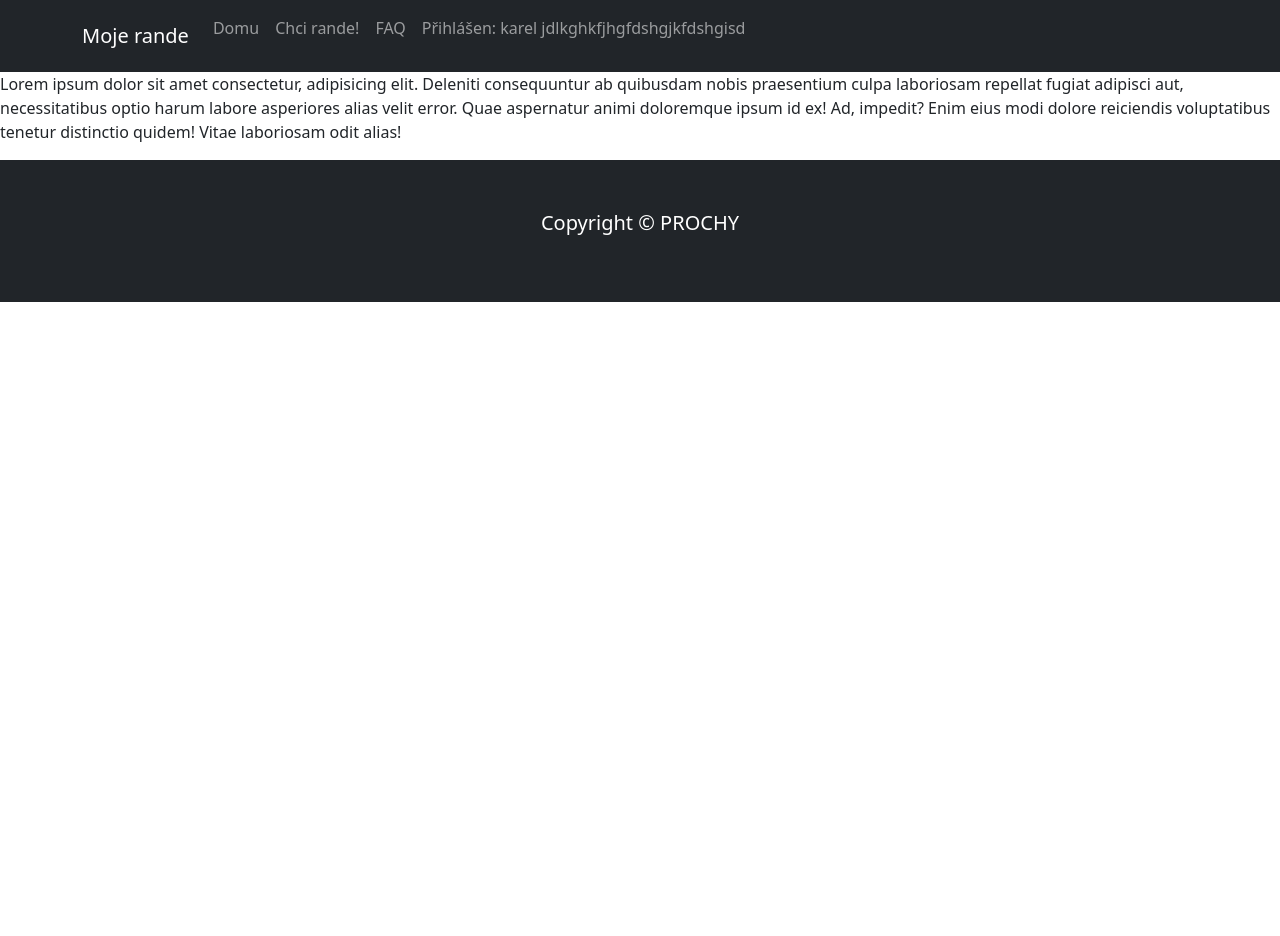
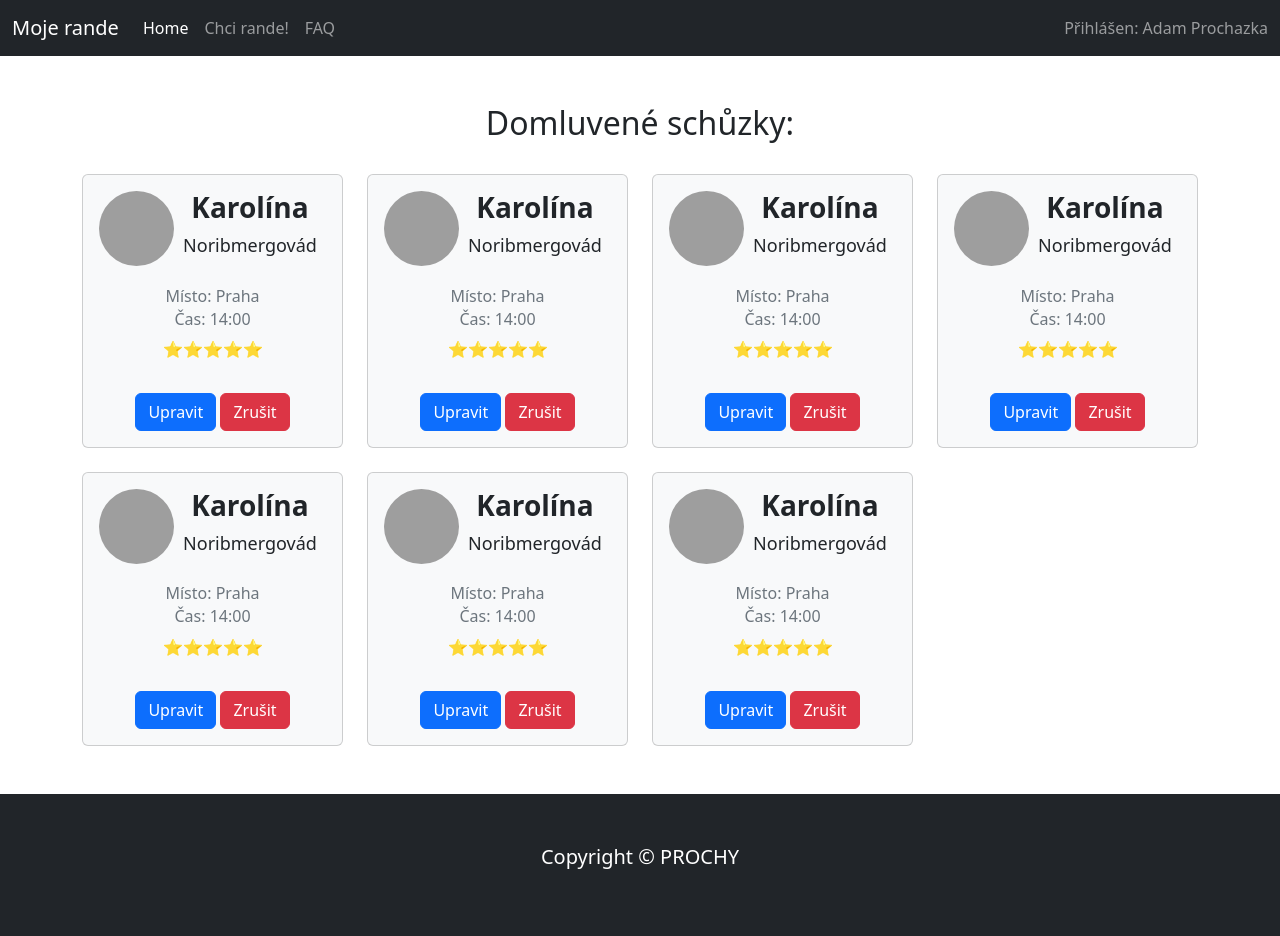
Before and after one commit to AdamProchy/Lexa, a PHP site: page / in a window 1280 px wide. Before the commit the page ends 302 px from the top, so only its background shows below. Run offline with PHP 8.4, Linux system fonts and the light colour scheme; grey boxes are pictures that could not be loaded.

Commit message:
Nav - 90% + basic index.html content

```diff
--- a/index.html
+++ b/index.html
@@ -26,43 +26,186 @@ proto se k datům dostane pouze skrze své přihlašovací údaje.
 
 <!DOCTYPE html>
 <html lang="en">
+
 <head>
     <meta charset="UTF-8">
     <meta http-equiv="X-UA-Compatible" content="IE=edge">
     <meta name="viewport" content="width=device-width, initial-scale=1.0">
-    <link href="https://cdn.jsdelivr.net/npm/bootstrap@5.2.2/dist/css/bootstrap.min.css" rel="stylesheet" integrity="sha384-Zenh87qX5JnK2Jl0vWa8Ck2rdkQ2Bzep5IDxbcnCeuOxjzrPF/et3URy9Bv1WTRi" crossorigin="anonymous">
+    <link href="https://cdn.jsdelivr.net/npm/bootstrap@5.2.2/dist/css/bootstrap.min.css" rel="stylesheet"
+        integrity="sha384-Zenh87qX5JnK2Jl0vWa8Ck2rdkQ2Bzep5IDxbcnCeuOxjzrPF/et3URy9Bv1WTRi" crossorigin="anonymous">
     <link rel="stylesheet" href="style.css">
     <title>🖤 Moje Rande 🧡</title>
 </head>
+
 <body>
     <!--NAVBAR-->
-            <nav class="navbar navbar-expand-md bg-dark navbar-dark">
-                <div class="container">
-                    <a href="#" class="navbar-brand">Moje rande</a>
-                    <button class="navbar-toggler" type="button" data-bs-toggle="collapse" data-bs-target="#navmenu">
+    <nav class="navbar navbar-expand-lg bg-dark navbar-dark">
+        <div class="container-fluid">
+            <a class="navbar-brand" href="#">Moje rande</a>
+            <button class="navbar-toggler" type="button" data-bs-toggle="collapse" data-bs-target="#navbarText">
                 <span class="navbar-toggler-icon"></span>
             </button>
-                    <div class="collapse navbar-collapse" id="navmenu">
-                        <ul class="navbar-nav mr-auto">
+            <div class="collapse navbar-collapse" id="navbarText">
+                <ul class="navbar-nav me-auto mb-2 mb-lg-0">
                     <li class="nav-item">
-                                <a href="../Lexa/index.html" class="nav-link">Domu</a>
+                        <a class="nav-link active" href="../Lexa/index.html">Home</a>
                     </li>
                     <li class="nav-item">
-                                <a href="../Lexa/date.html" class="nav-link">Chci rande!</a>
+                        <a class="nav-link" href="../Lexa/date.html">Chci rande!</a>
                     </li>
                     <li class="nav-item">
-                                <a href="../Lexa/faq.html" class="nav-link">FAQ</a>
-                            </li>
-                            <li class="nav-item" id="login"> <!--NEVÍM JAK MÁM UDĚLAT TADY ABY BYL LOGIN V PRAVO ALE OSTATNÍ VLEVO A ZAVÍRAL SE DO HAMBÁČE-->
-                                <p class="nav-link">Přihlášen: karel jdlkghkfjhgfdshgjkfdshgisd</p>
+                        <a class="nav-link" href="../Lexa/faq.html">FAQ</a>
                     </li>
                 </ul>
+                <span class="navbar-text">
+                    Přihlášen: Adam Prochazka
+                </span>
             </div>
         </div>
     </nav>
 
+    <!--DATES IN MAIN-->
+    <section id="dates" class="p-5">
+        <div class="container">
+            <h2 class="text-center text-dark">Domluvené schůzky:</h2>
+            <br>
+            <div class="row g-4">
+                <div class="col-md-6 col-lg-3">
+                    <div class="card bg-light">
+                        <div class="card-body text-center">
+                            <div id="card-top">
+                                <img src="https://randomuser.me/api/portraits/women/69.jpg" class="rounded-circle"
+                                    id="image" alt="">
+                                <h3 class="card-title"><span style="font-weight: 600;">Karolína </span><span
+                                        style="font-size: large;"> Noribmergovád</span></h3>
+                            </div>
+                            <br>
+                            <h6 class="card-subtitle mb-2 text-muted">Místo: Praha</h6>
+                            <h6 class="card-subtitle mb-2 text-muted">Čas: 14:00</h6>
+                            <p class="rating">⭐⭐⭐⭐⭐</p>
+                            <a href="#" class="btn btn-primary mr-2 mt-3">Upravit</a>
+                            <a href="#" class="btn btn-danger mt-3">Zrušit</a>
+                        </div>
+                    </div>
+                </div>
 
-<p>Lorem ipsum dolor sit amet consectetur, adipisicing elit. Deleniti consequuntur ab quibusdam nobis praesentium culpa laboriosam repellat fugiat adipisci aut, necessitatibus optio harum labore asperiores alias velit error. Quae aspernatur animi doloremque ipsum id ex! Ad, impedit? Enim eius modi dolore reiciendis voluptatibus tenetur distinctio quidem! Vitae laboriosam odit alias!</p>
+                <div class="col-md-6 col-lg-3">
+                    <div class="card bg-light">
+                        <div class="card-body text-center">
+                            <div id="card-top">
+                                <img src="https://randomuser.me/api/portraits/women/69.jpg" class="rounded-circle"
+                                    id="image" alt="">
+                                <h3 class="card-title"><span style="font-weight: 600;">Karolína </span><span
+                                        style="font-size: large;"> Noribmergovád</span></h3>
+                            </div>
+                            <br>
+                            <h6 class="card-subtitle mb-2 text-muted">Místo: Praha</h6>
+                            <h6 class="card-subtitle mb-2 text-muted">Čas: 14:00</h6>
+                            <p class="rating">⭐⭐⭐⭐⭐</p>
+                            <a href="#" class="btn btn-primary mr-2 mt-3">Upravit</a>
+                            <a href="#" class="btn btn-danger mt-3">Zrušit</a>
+                        </div>
+                    </div>
+                </div>
+
+                <div class="col-md-6 col-lg-3">
+                    <div class="card bg-light">
+                        <div class="card-body text-center">
+                            <div id="card-top">
+                                <img src="https://randomuser.me/api/portraits/women/69.jpg" class="rounded-circle"
+                                    id="image" alt="">
+                                <h3 class="card-title"><span style="font-weight: 600;">Karolína </span><span
+                                        style="font-size: large;"> Noribmergovád</span></h3>
+                            </div>
+                            <br>
+                            <h6 class="card-subtitle mb-2 text-muted">Místo: Praha</h6>
+                            <h6 class="card-subtitle mb-2 text-muted">Čas: 14:00</h6>
+                            <p class="rating">⭐⭐⭐⭐⭐</p>
+                            <a href="#" class="btn btn-primary mr-2 mt-3">Upravit</a>
+                            <a href="#" class="btn btn-danger mt-3">Zrušit</a>
+                        </div>
+                    </div>
+                </div>
+
+                <div class="col-md-6 col-lg-3">
+                    <div class="card bg-light">
+                        <div class="card-body text-center">
+                            <div id="card-top">
+                                <img src="https://randomuser.me/api/portraits/women/69.jpg" class="rounded-circle"
+                                    id="image" alt="">
+                                <h3 class="card-title"><span style="font-weight: 600;">Karolína </span><span
+                                        style="font-size: large;"> Noribmergovád</span></h3>
+                            </div>
+                            <br>
+                            <h6 class="card-subtitle mb-2 text-muted">Místo: Praha</h6>
+                            <h6 class="card-subtitle mb-2 text-muted">Čas: 14:00</h6>
+                            <p class="rating">⭐⭐⭐⭐⭐</p>
+                            <a href="#" class="btn btn-primary mr-2 mt-3">Upravit</a>
+                            <a href="#" class="btn btn-danger mt-3">Zrušit</a>
+                        </div>
+                    </div>
+                </div>
+
+                <div class="col-md-6 col-lg-3">
+                    <div class="card bg-light">
+                        <div class="card-body text-center">
+                            <div id="card-top">
+                                <img src="https://randomuser.me/api/portraits/women/69.jpg" class="rounded-circle"
+                                    id="image" alt="">
+                                <h3 class="card-title"><span style="font-weight: 600;">Karolína </span><span
+                                        style="font-size: large;"> Noribmergovád</span></h3>
+                            </div>
+                            <br>
+                            <h6 class="card-subtitle mb-2 text-muted">Místo: Praha</h6>
+                            <h6 class="card-subtitle mb-2 text-muted">Čas: 14:00</h6>
+                            <p class="rating">⭐⭐⭐⭐⭐</p>
+                            <a href="#" class="btn btn-primary mr-2 mt-3">Upravit</a>
+                            <a href="#" class="btn btn-danger mt-3">Zrušit</a>
+                        </div>
+                    </div>
+                </div>
+
+                <div class="col-md-6 col-lg-3">
+                    <div class="card bg-light">
+                        <div class="card-body text-center">
+                            <div id="card-top">
+                                <img src="https://randomuser.me/api/portraits/women/69.jpg" class="rounded-circle"
+                                    id="image" alt="">
+                                <h3 class="card-title"><span style="font-weight: 600;">Karolína </span><span
+                                        style="font-size: large;"> Noribmergovád</span></h3>
+                            </div>
+                            <br>
+                            <h6 class="card-subtitle mb-2 text-muted">Místo: Praha</h6>
+                            <h6 class="card-subtitle mb-2 text-muted">Čas: 14:00</h6>
+                            <p class="rating">⭐⭐⭐⭐⭐</p>
+                            <a href="#" class="btn btn-primary mr-2 mt-3">Upravit</a>
+                            <a href="#" class="btn btn-danger mt-3">Zrušit</a>
+                        </div>
+                    </div>
+                </div>
+
+                <div class="col-md-6 col-lg-3">
+                    <div class="card bg-light">
+                        <div class="card-body text-center">
+                            <div id="card-top">
+                                <img src="https://randomuser.me/api/portraits/women/69.jpg" class="rounded-circle"
+                                    id="image" alt="">
+                                <h3 class="card-title"><span style="font-weight: 600;">Karolína </span><span
+                                        style="font-size: large;"> Noribmergovád</span></h3>
+                            </div>
+                            <br>
+                            <h6 class="card-subtitle mb-2 text-muted">Místo: Praha</h6>
+                            <h6 class="card-subtitle mb-2 text-muted">Čas: 14:00</h6>
+                            <p class="rating">⭐⭐⭐⭐⭐</p>
+                            <a href="#" class="btn btn-primary mr-2 mt-3">Upravit</a>
+                            <a href="#" class="btn btn-danger mt-3">Zrušit</a>
+                        </div>
+                    </div>
+                </div>
+
+
+
+    </section>
 
 
 
@@ -73,6 +216,9 @@ proto se k datům dostane pouze skrze své přihlašovací údaje.
             <a href="#" class="position-absolute bottom-0 end-0 p-5"><i class="bi-arrow-up-circle h1"></i></a>
         </div>
     </footer>
-    <script src="https://cdn.jsdelivr.net/npm/bootstrap@5.2.2/dist/js/bootstrap.bundle.min.js" integrity="sha384-OERcA2EqjJCMA+/3y+gxIOqMEjwtxJY7qPCqsdltbNJuaOe923+mo//f6V8Qbsw3" crossorigin="anonymous"></script>
+    <script src="https://cdn.jsdelivr.net/npm/bootstrap@5.2.2/dist/js/bootstrap.bundle.min.js"
+        integrity="sha384-OERcA2EqjJCMA+/3y+gxIOqMEjwtxJY7qPCqsdltbNJuaOe923+mo//f6V8Qbsw3"
+        crossorigin="anonymous"></script>
 </body>
+
 </html>
--- a/style.css
+++ b/style.css
@@ -1,3 +1,9 @@
-#login{
-    text-align: right;
+#card-top{
+
 }
+
+#image{
+    width: 75px;
+    height: 75px;
+    float: left;
+}
```
Also changed, not shown: date.html (+12 -14 lines), faq.html (+24 -16 lines). Lines whose indentation alone changed are shown as unchanged.
